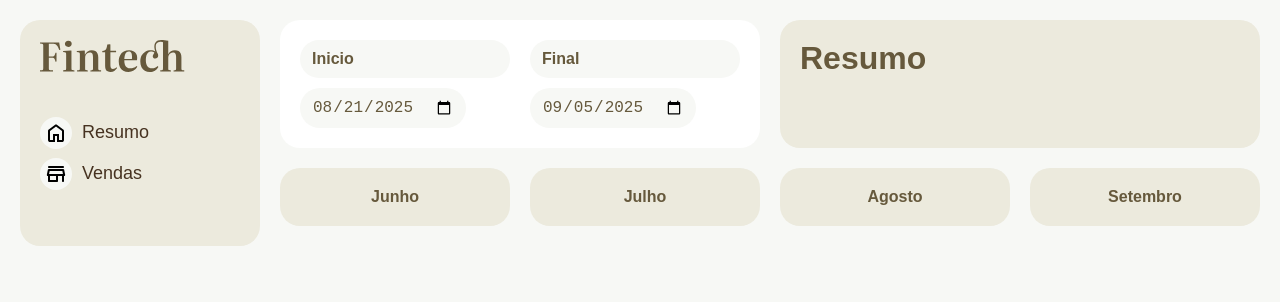
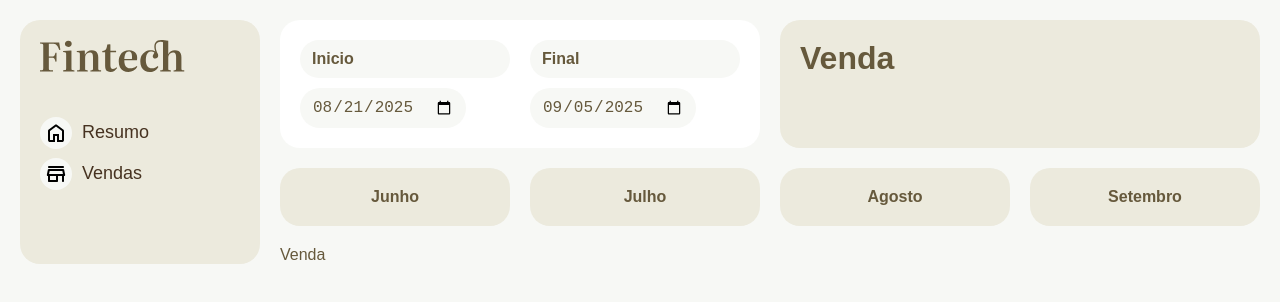
Before and after one commit to bruna-nunes/fintech, a React (Vite) app: page /vendas/1 in a window 1280 px wide. Shown: the top 302 px of the page. Built offline with nearby package versions, Linux system fonts and the light colour scheme; no server answers.

Commit message:
feat: add react-router dom and using routes to show home or sell pages

```diff
--- a/package.json
+++ b/package.json
@@ -11,7 +11,8 @@
   },
   "dependencies": {
     "react": "^19.1.1",
-    "react-dom": "^19.1.1"
+    "react-dom": "^19.1.1",
+    "react-router-dom": "^7.8.2"
   },
   "devDependencies": {
     "@eslint/js": "^9.33.0",
--- a/src/App.tsx
+++ b/src/App.tsx
@@ -1,22 +1,29 @@
+import { BrowserRouter, Routes, Route } from "react-router-dom"
 import Header from "./Components/Header"
 import Sidenav from "./Components/Sidenav"
 import { DataContextProvider } from "./Contexts/DataContext"
 import Resumo from "./Pages/Resumo"
 import Vendas from "./Pages/Vendas"
 import "./Style.css"
+import Venda from "./Pages/Venda"
 function App() {
 
   return (
+    <BrowserRouter>
       <DataContextProvider>
         <div className="container">
           <Sidenav />
           <main>
             <Header />
-          <Resumo />
-          <Vendas />
+            <Routes>
+              <Route path="/" element={<Resumo />} />
+              <Route path="/vendas" element={<Vendas />} />
+              <Route path="/vendas/:id" element={<Venda />} />
+            </Routes>
           </main>
         </div>
       </DataContextProvider>
+    </BrowserRouter>
   )
 }
 
--- a/src/Components/Header.tsx
+++ b/src/Components/Header.tsx
@@ -2,9 +2,23 @@ import React from 'react'
 import { useDataContext } from '../Contexts/DataContext';
 import DateRange from './DateRange';
 import Meses from './Meses';
+import { useLocation } from 'react-router-dom';
 
 function Header() {
     const [title, setTitle] = React.useState('Resumo');
+
+    const location = useLocation();
+
+    React.useEffect(() => {
+        const path = location.pathname;
+        if (path.includes('/vendas/')) {
+            setTitle('Venda');
+        } else if (path.includes('/vendas')) {
+            setTitle('Vendas');
+        } else {
+            setTitle('Resumo');
+        }
+    }, [location]);
 
     return (
         <header className='mb'>
--- a/src/Components/Sidenav.tsx
+++ b/src/Components/Sidenav.tsx
@@ -1,3 +1,4 @@
+import { NavLink } from 'react-router-dom';
 import FintechSVG from '../assets/FintechSVG';
 import resumo from '../assets/icons/resumo.svg';
 import vendas from '../assets/icons/vendas.svg';
@@ -11,13 +12,13 @@ function Sidenav() {
           <span>
             <img src={resumo} alt="" />
           </span>
-          <a href="">Resumo</a>
+          <NavLink to="/">Resumo</NavLink>
         </li>
         <li>
           <span>
             <img src={vendas} alt="" />
           </span>
-          <a href="">Vendas</a>
+          <NavLink to="/vendas">Vendas</NavLink>
         </li>
       </ul>
     </nav>
--- /dev/null
+++ b/src/Pages/Venda.tsx
@@ -0,0 +1,9 @@
+import React from 'react'
+
+const Venda = () => {
+  return (
+    <div>Venda</div>
+  )
+}
+
+export default Venda
```
Also changed, not shown: 1 other file (tests, documents, lock files or other folders). Lines whose indentation alone changed are shown as unchanged.
